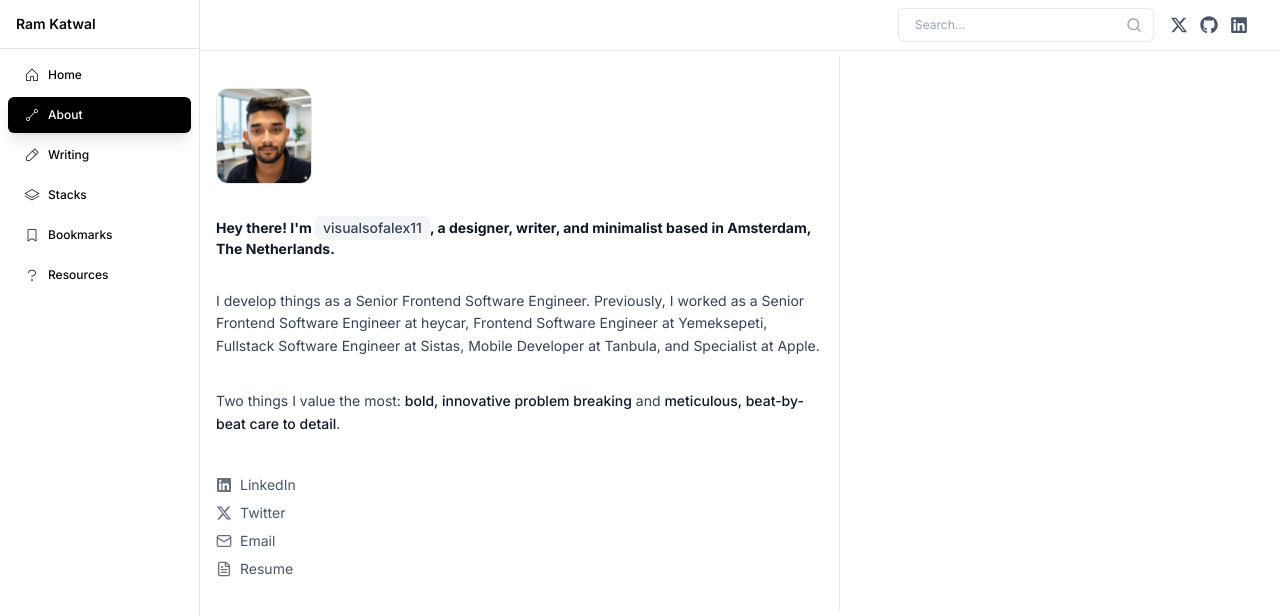
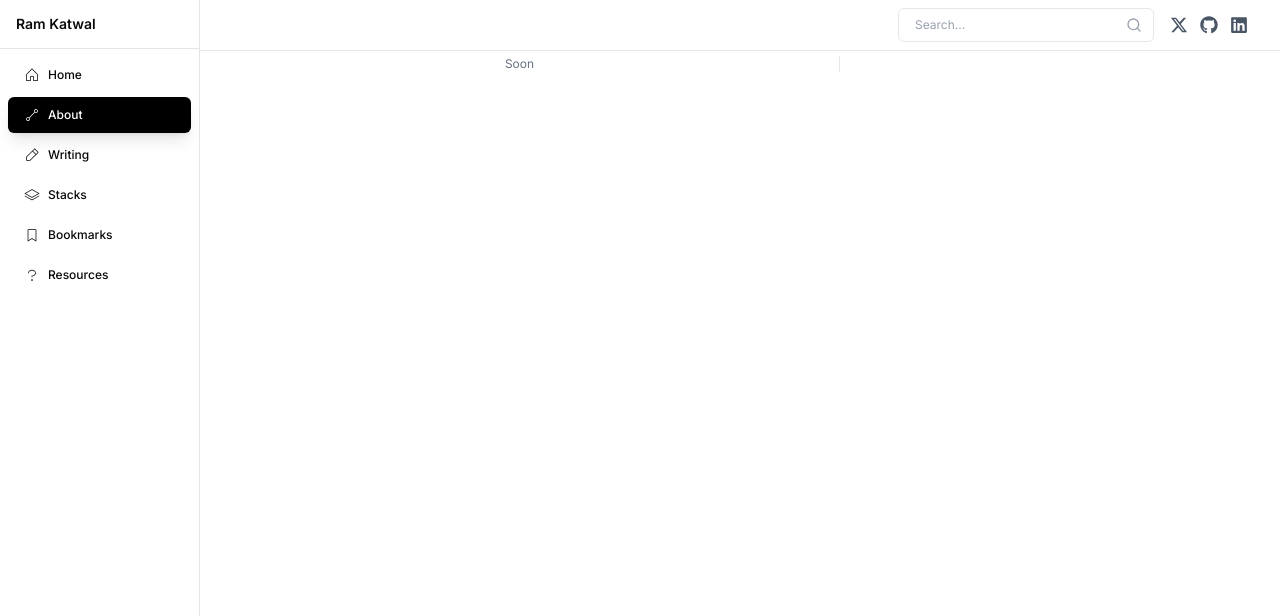
Before and after one commit to RamKatwal/Protfolio-2025, a Next.js app: page /about-me in a window 1280 px wide. Shown: the top 616 px of the page. Built offline with nearby package versions, Linux system fonts and the light colour scheme; no server answers.

Commit message:
commented not finished sections

```diff
--- a/app/about-me/page.tsx
+++ b/app/about-me/page.tsx
@@ -1,85 +1,13 @@
-import { LinkPreview } from "@/app/components/ui/link-preview";
-import { FaLinkedin, FaXTwitter } from "react-icons/fa6";
-import { Mail, FileText } from "lucide-react";
-import Link from "next/link";
-import Image from "next/image";
+// import { LinkPreview } from "@/app/components/ui/link-preview";
+// import { FaLinkedin, FaXTwitter } from "react-icons/fa6";
+// import { Mail, FileText } from "lucide-react";
+// import Link from "next/link";
+// import Image from "next/image";
 
 export default function AboutPage() {
   return (
-    <div className="max-w-[50vw] h-full bg-white flex flex-col items-start border-r border-gray-200">
-      <div className="flex flex-col items-start px-4 py-8 gap-8 w-full">
-        {/* Profile Image */}
-        <div className="w-24 h-24 rounded-xl overflow-hidden border border-gray-200">
-          <Image
-            src="/images/Ram.png"
-            alt="Profile"
-            width={96}
-            height={96}
-            className="w-full h-full object-cover object-top"
-          />
-        </div>
-
-        {/* Main Heading */}
-        <div className="flex flex-col gap-4">
-          <h1 className="text-md font-bold text-gray-900 leading-tight">
-            Hey there! I&apos;m <LinkPreview href="https://www.instagram.com/visualsofalex11/">visualsofalex11</LinkPreview>, a designer, writer, and minimalist based in Amsterdam, The Netherlands.
-          </h1>
-        </div>
-
-        {/* Description */}
-        <div className="flex flex-col gap-4">
-          <p className="text-sm text-gray-700 leading-relaxed">
-            I develop things as a Senior Frontend Software Engineer. Previously, I worked as a Senior Frontend Software Engineer at heycar, Frontend Software Engineer at Yemeksepeti, Fullstack Software Engineer at Sistas, Mobile Developer at Tanbula, and Specialist at Apple.
-          </p>
-        </div>
-
-        {/* Values Section */}
-        <div className="flex flex-col gap-4">
-          <p className="text-sm text-gray-700 leading-relaxed">
-            Two things I value the most: <span className="font-medium text-gray-900">bold, innovative problem breaking</span> and <span className="font-medium text-gray-900">meticulous, beat-by-beat care to detail</span>.
-          </p>
-        </div>
-
-        {/* Social Links */}
-        <div className="flex flex-col gap-3 pt-2">
-          <div className="flex flex-col gap-2">
-            <Link
-              href="https://linkedin.com"
-              target="_blank"
-              rel="noopener noreferrer"
-              className="flex items-center gap-2 text-sm text-gray-600 hover:text-gray-900 transition-colors group"
-            >
-              <FaLinkedin size={16} className="text-gray-500 group-hover:text-gray-900 transition-colors" />
-              <span>LinkedIn</span>
-            </Link>
-            <Link
-              href="https://twitter.com"
-              target="_blank"
-              rel="noopener noreferrer"
-              className="flex items-center gap-2 text-sm text-gray-600 hover:text-gray-900 transition-colors group"
-            >
-              <FaXTwitter size={16} className="text-gray-500 group-hover:text-gray-900 transition-colors" />
-              <span>Twitter</span>
-            </Link>
-            <Link
-              href="mailto:your.email@example.com"
-              className="flex items-center gap-2 text-sm text-gray-600 hover:text-gray-900 transition-colors group"
-            >
-              <Mail size={16} className="text-gray-500 group-hover:text-gray-900 transition-colors" />
-              <span>Email</span>
-            </Link>
-            <Link
-              href="/resume.pdf"
-              target="_blank"
-              rel="noopener noreferrer"
-              className="flex items-center gap-2 text-sm text-gray-600 hover:text-gray-900 transition-colors group"
-            >
-              <FileText size={16} className="text-gray-500 group-hover:text-gray-900 transition-colors" />
-              <span>Resume</span>
-            </Link>
-          </div>
-        </div>
-      </div>
+    <div className="max-w-[50vw] h-full bg-white flex flex-col items-center justify-center border-r border-gray-200">
+      <p className="text-xs text-gray-500">Soon</p>
     </div>
   );
 }
--- a/app/page.tsx
+++ b/app/page.tsx
@@ -33,7 +33,7 @@ export default function Home() {
                 <p className="text-xs">
                   Hi I&apos;m Ram {" "}
                   <LinkPreview href="https://www.instagram.com/visualsofalex11/">visualsofalex11</LinkPreview>
-                  , a software engineer, DJ, writer, and minimalist based in Amsterdam, The Netherlands.
+                  , a designer based in Nepal.
                 </p>
               </div>
             </ScrollReveal>
--- a/app/writing/page.tsx
+++ b/app/writing/page.tsx
@@ -1,23 +1,23 @@
-import WritingFeed from "@/app/components/Reusable/writingfeed";
-import { getAllPosts } from "@/lib/mdx";
-import { BlogPost } from "@/types";
+// import WritingFeed from "@/app/components/Reusable/writingfeed";
+// import { getAllPosts } from "@/lib/mdx";
+// import { BlogPost } from "@/types";
 
 export default async function WritingPage() {
-  const mdxPosts = await getAllPosts();
+  // const mdxPosts = await getAllPosts();
 
-  // Convert MDX posts to BlogPost format for compatibility
-  const posts: BlogPost[] = mdxPosts.map((post) => ({
-    id: post.slug,
-    title: post.frontmatter.title,
-    date: post.frontmatter.date,
-    views: post.frontmatter.views,
-    image: post.frontmatter.image,
-    slug: post.slug,
-  }));
+  // // Convert MDX posts to BlogPost format for compatibility
+  // const posts: BlogPost[] = mdxPosts.map((post) => ({
+  //   id: post.slug,
+  //   title: post.frontmatter.title,
+  //   date: post.frontmatter.date,
+  //   views: post.frontmatter.views,
+  //   image: post.frontmatter.image,
+  //   slug: post.slug,
+  // }));
 
   return (
-    <div className="max-w-[35vw] h-full bg-white flex flex-col items-start border-r border-gray-200 gap-4">
-      <WritingFeed posts={posts} />
+    <div className="max-w-[35vw] h-full bg-white flex flex-col items-center justify-center border-r border-gray-200">
+      <p className="text-xs text-gray-500">Soon</p>
     </div>
   );
 }
--- a/data/experience.json
+++ b/data/experience.json
@@ -1,7 +1,7 @@
 [
   {
     "id": 1,
-    "title": "Senior Frontend Software Engineer",
+    "title": "Designer",
     "company": "heycar",
     "period": "2022 - Present",
     "points": [
@@ -13,7 +13,7 @@
   },
   {
     "id": 2,
-    "title": "Frontend Software Engineer",
+    "title": "Designer",
     "company": "Yemeksepeti",
     "period": "2020 - 2022",
     "points": [
@@ -22,41 +22,5 @@
       "Optimized bundle size and improved page load times",
       "Worked on cross-functional teams to deliver high-quality products"
     ]
-  },
-  {
-    "id": 3,
-    "title": "Fullstack Software Engineer",
-    "company": "Sistas",
-    "period": "2019 - 2020",
-    "points": [
-      "Built full-stack applications using Node.js and React",
-      "Designed and implemented RESTful APIs",
-      "Managed database schemas and optimized queries",
-      "Deployed applications to cloud infrastructure"
-    ]
-  },
-  {
-    "id": 4,
-    "title": "Mobile Developer",
-    "company": "Tanbula",
-    "period": "2018 - 2019",
-    "points": [
-      "Developed mobile applications using React Native",
-      "Implemented native modules for iOS and Android",
-      "Collaborated with designers to create intuitive user interfaces",
-      "Maintained and updated existing mobile applications"
-    ]
-  },
-  {
-    "id": 5,
-    "title": "Specialist",
-    "company": "Apple",
-    "period": "2016 - 2018",
-    "points": [
-      "Provided technical support and customer service",
-      "Troubleshot hardware and software issues",
-      "Educated customers on Apple products and services",
-      "Maintained high customer satisfaction ratings"
-    ]
   }
 ]
```
